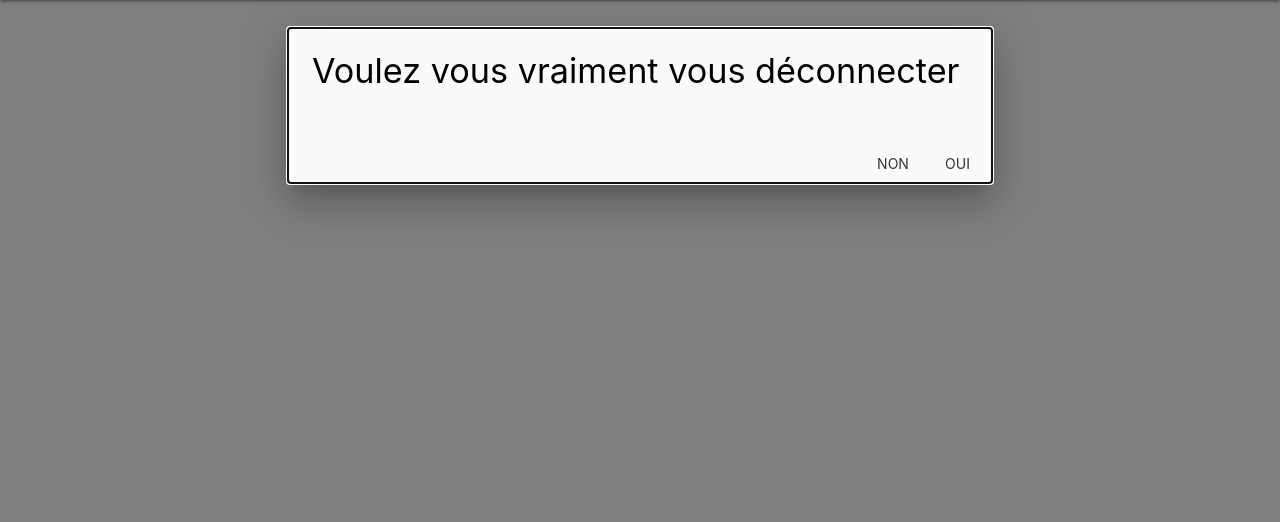
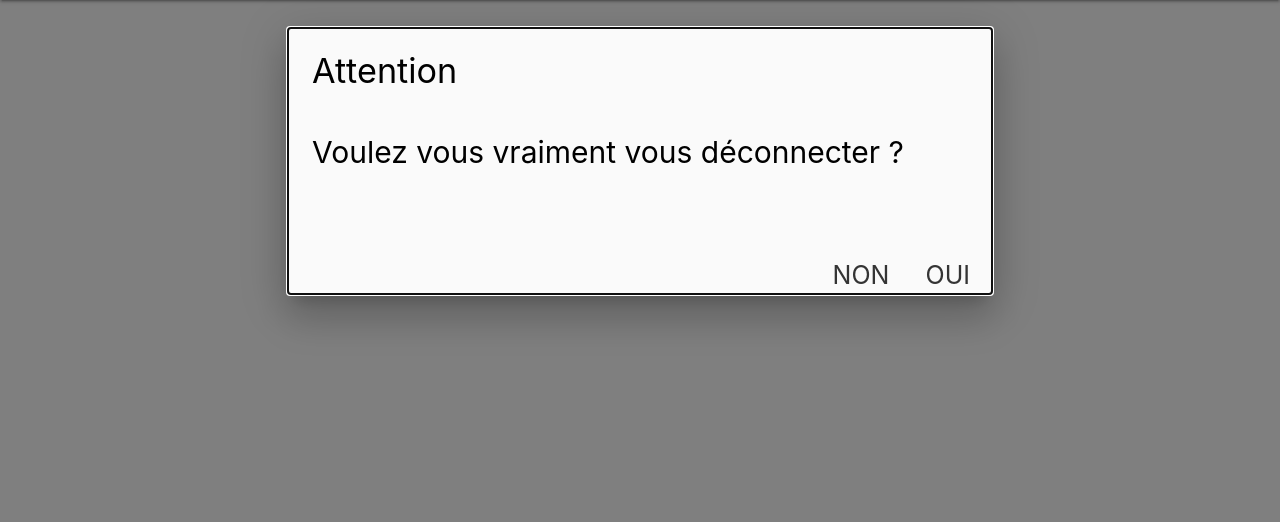
Before and after one commit to Nitsugu/Flask_asso, a Flask app: page /layout in a window 1280 px wide, after a click on "Se déconnecter". Shown: the part 64-586 px from the top of the page. Run offline with Flask 2, Linux system fonts and the light colour scheme; the visitor is signed in with stand-in values (Sample User, id 1); some libraries are stand-ins or nearby versions.

Commit message:
disco popup

```diff
--- a/flask_asso/static/style.css
+++ b/flask_asso/static/style.css
@@ -15,3 +15,16 @@
 #block_content {
 	min-height: 700px;
 }
+
+.modal-content > * {
+	color : black;
+}
+
+.modal-content p {
+	font-size: 30px;
+}
+
+
+a.btn-flat {
+	font-size: 25px;
+}
--- a/flask_asso/templates/layout.html
+++ b/flask_asso/templates/layout.html
@@ -26,7 +26,8 @@
           <li><a href="#modal1" class="modal-trigger">Se déconnecter</a></li>
           <div id="modal1" class="modal">
             <div class="modal-content">
-              <h4 class="black-text">Voulez vous vraiment vous déconnecter</h4>
+              <h4>Attention</h4>
+              <p>Voulez vous vraiment vous déconnecter ?</p>
             </div>
             <div class="modal-footer">
               <a href="#!" class="modal-close wave-effect waves-red btn-flat">Non</a>
@@ -47,17 +48,7 @@
         {% if current_user.is_authenticated %}
           <li><a href="{{ url_for('nouvelle_recette') }}">Nouvelle recette</a></li>
           <li><a href="{{ url_for('compte') }}">Votre compte</a></li>
-          <li>
-            <!-- <a href="{{ url_for('deconnexion') }}">Se déconnecter</a> -->
-            <a href="#modal1">Se déconnecter</a>
-            <div id="modal1" class="modal">
-              <h4>Voulez vous vraiment vous déconnecter</h4>
-            </div>
-            <div>
-              <a href="#!" class="modal-close wave-effect waves-light waves-red btn-flat">Non</a>
-              <a href="{{ url_for('deconnexion') }}" class="wave-effect waves-light waves-green btn-flat">Oui</a>
-            </div>
-          </li>
+          <li><a href="{{ url_for('deconnexion') }}">Se déconnecter</a></li>
         {% else %}
           <li><a href="{{ url_for('connexion') }}">Votre compte</a></li>
         {% endif%}
```
